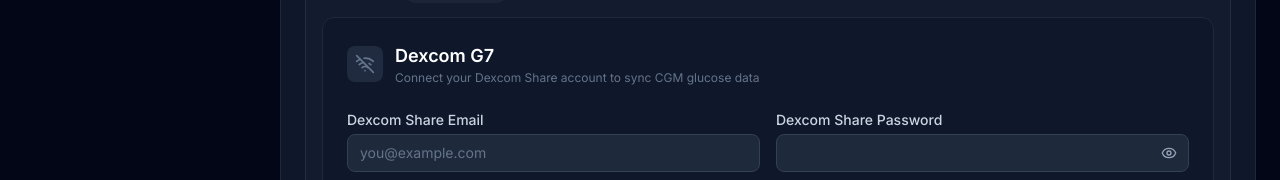
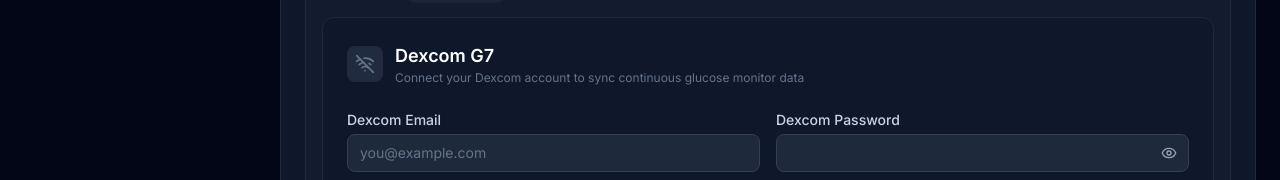
Before and after one commit to jlengelbrecht/GlycemicGPT, a Next.js app in the folder apps/web/: page /dashboard/settings/integrations in a window 1280 px wide. Shown: the part 896-1076 px from the top of the page. Built offline with nearby package versions, Linux system fonts and the light colour scheme; no server answers.

Commit message:
fix: remove incorrect "Share" from Dexcom integration labels
The Dexcom card said "Dexcom Share Email/Password" but users connect
with their regular Dexcom account, not a Dexcom Share account.

```diff
--- a/apps/web/src/components/integrations/cgm-integrations-section.tsx
+++ b/apps/web/src/components/integrations/cgm-integrations-section.tsx
@@ -43,7 +43,7 @@
         >
           <IntegrationCard
             title="Dexcom G7"
-            description="Connect your Dexcom Share account to sync CGM glucose data"
+            description="Connect your Dexcom account to sync continuous glucose monitor data"
             status={dexcom?.status ?? null}
             lastSyncAt={dexcom?.last_sync_at ?? null}
             lastError={dexcom?.last_error ?? null}
@@ -58,7 +58,7 @@
                     htmlFor="dexcom-email"
                     className="block text-sm font-medium text-slate-300 mb-1"
                   >
-                    Dexcom Share Email
+                    Dexcom Email
                   </label>
                   <input
                     id="dexcom-email"
@@ -82,7 +82,7 @@
                   value={dexcomPassword}
                   onChange={onDexcomPasswordChange}
                   disabled={isDexcomConnecting}
-                  label="Dexcom Share Password"
+                  label="Dexcom Password"
                 />
               </div>
             }
```
